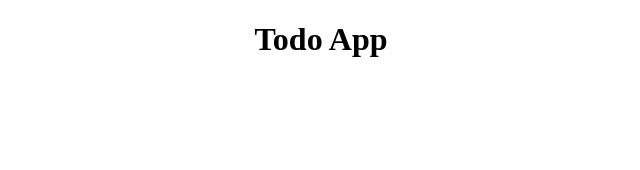
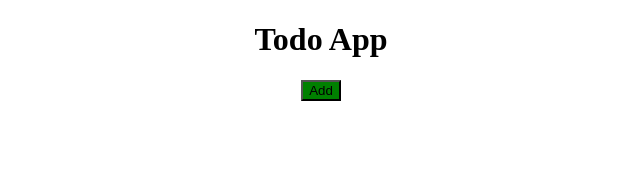
Before and after one commit to Bassy-Teisen/Sebastian-Todo-App, a React (Vite) app: page / in a window 1280 px wide. Shown: the top 170 px of the page, without its empty margins (319-959 px from the left). Built offline with nearby package versions, Linux system fonts and the light colour scheme.

Commit message:
created todo button and put it in header component

```diff
--- a/package.json
+++ b/package.json
@@ -9,6 +9,7 @@
   },
   "dependencies": {
     "react": "^17.0.2",
+    "react-bootstrap": "^2.2.2",
     "react-dom": "^17.0.2"
   },
   "devDependencies": {
--- a/src/App.jsx
+++ b/src/App.jsx
@@ -1,11 +1,14 @@
 import Header from './components/Header'
+import { useState } from 'react'
+import './App.css'
 
 function App() {
-  // const [count, setCount] = useState(0)
+  const [showAddTask, setShowAddTask] = useState(false)
+
 
   return (
     <div className="App">
-      <Header />
+        <Header showAdd={showAddTask} onAdd={() => setShowAddTask(!showAddTask) } title={"Todo App"}/>
     </div>
   )
 }
--- a/src/components/Header.jsx
+++ b/src/components/Header.jsx
@@ -1,11 +1,14 @@
-import '../App.css'
+import TodoButton from "./TodoButton"
 
-const Header = () => {
-
+const Header = ({title, onAdd, showAdd}) => {
 
     return (
         <header className="header">
-            <h1>Todo App</h1>
+            <h1>{title}</h1>
+               <div className='add'>
+
+                    <TodoButton color={showAdd ? "red" : "green"} text={showAdd ? "close" : "Add" } onClick={onAdd}/>
+                </div>
         </header>
     )
 
--- /dev/null
+++ b/src/components/TodoButton.jsx
@@ -0,0 +1,18 @@
+import Button from 'react-bootstrap/Button'
+
+const TodoButton = ({color, text, onClick}) => {
+
+
+    return (
+        <header className="header">
+            <Button style={{ backgroundColor: color}} className="button" onClick={onClick} >{text}</Button>
+        </header>
+    )
+}
+
+TodoButton.defaultProps = {
+    color: 'purple',
+    text: "default test"
+}
+
+export default TodoButton
```
Also changed, not shown: 1 other file (tests, documents, lock files or other folders).
